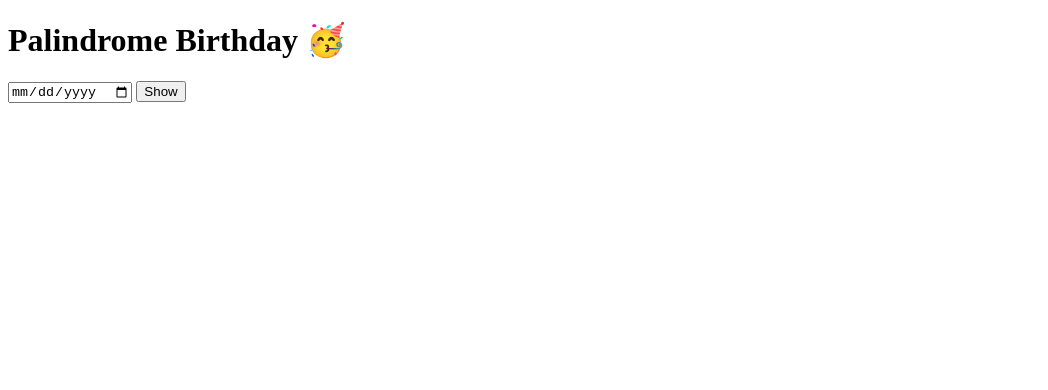
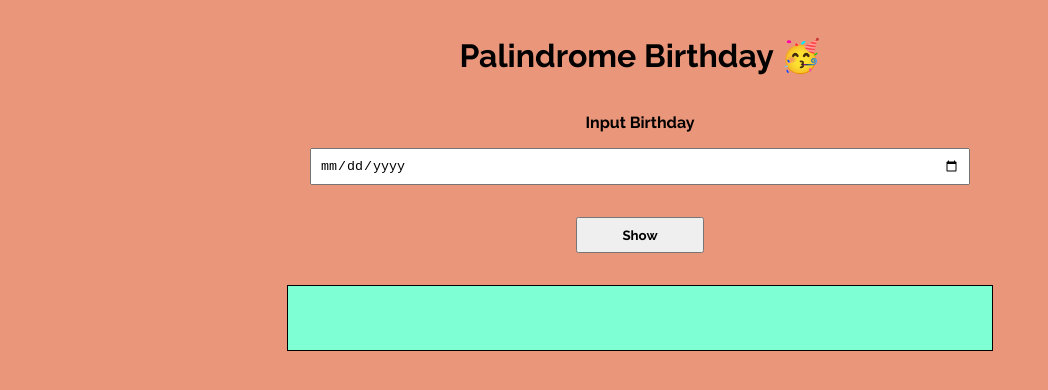
Before and after one commit to RakshaPawar108/palindrome-birthday-neogcamp, a plain HTML site: page index.html in a window 1280 px wide. Shown: the whole page, without its empty margins (0-1048 px from the left). Drawn offline with Linux system fonts and the light colour scheme.

Commit message:
style: styling added to the application

```diff
--- a/index.html
+++ b/index.html
@@ -1,17 +1,21 @@
 <!DOCTYPE html>
 <html lang="en">
   <head>
-    <meta charset="UTF-8">
-    <meta http-equiv="X-UA-Compatible" content="IE=edge">
-    <meta name="viewport" content="width=device-width, initial-scale=1.0">
+    <meta charset="UTF-8" />
+    <meta http-equiv="X-UA-Compatible" content="IE=edge" />
+    <meta name="viewport" content="width=device-width, initial-scale=1.0" />
     <title>Palindrome Birthday</title>
-    <link rel="stylesheet" href="./style.css">
+    <link rel="stylesheet" href="./style.css" />
   </head>
   <body>
     <h1>Palindrome Birthday 🥳</h1>
-    <input type="date" id="bday-input">
+    <div class="container">
+      <label for="bday-input">Input Birthday</label>
+      <input type="date" id="bday-input" />
       <button id="show-btn">Show</button>
       <div id="output"></div>
+    </div>
+
     <script src="./script.js"></script>
   </body>
 </html>
--- a/script.js
+++ b/script.js
@@ -207,7 +207,7 @@ function clickHandler() {
       var [ctr1, nextDate] = getNextPalindromeDate(dateObj);
       var [ctr2, prevDate] = getPreviousPalindromeDate(dateObj);
       if (ctr1 <= ctr2) {
-        outputDiv.innerText = `Oops!! Your birthday is not a palindrome..You missed by ${ctr1} days! The next palindrome date is ${nextDate.day}-${nextDate.month}-${nextDate.year} 😢.`;
+        outputDiv.innerText = `Oops!! Your birthday is not a palindrome....You missed by ${ctr1} days! The next palindrome date is ${nextDate.day}-${nextDate.month}-${nextDate.year} 😢.`;
       } else {
         outputDiv.innerText = `Oops!! Your birthday is not a palindrome..You missed by ${ctr2} days! The nearest palindrome date was ${prevDate.day}-${prevDate.month}-${prevDate.year} 😢.`;
       }
--- a/style.css
+++ b/style.css
@@ -0,0 +1,58 @@
+@import url('https://fonts.googleapis.com/css2?family=Raleway:ital,wght@0,400;0,700;1,400;1,700&display=swap');
+
+:root {
+    --primary-color: darksalmon;
+    --secondary-color: aquamarine;
+}
+
+body {
+    margin: 0;
+    padding: 0;
+    font-family: 'Raleway',
+    sans-serif;
+    background-color: var(--primary-color);
+}
+
+h1 {
+    text-align: center;
+    padding: 1rem;
+}
+
+.container {
+    display: flex;
+    flex-direction: column;
+    align-items: center;
+    justify-content:center;
+}
+
+label {
+    font-weight: bold;
+
+}
+
+#bday-input {
+    display: block;
+    padding: 0.5rem;
+    margin: 1rem;
+    width: 50%;
+}
+
+#show-btn {
+    display: block;
+    padding: 0.5rem;
+    width: 10%;
+    margin: 1rem;
+    font-family: inherit;
+    font-weight: bold;
+    cursor: pointer;
+
+}
+
+#output {
+    border: 1px solid black;
+    margin: 1rem;
+    padding: 2rem;
+    width: 50%;
+    font-weight: bold;
+    background-color: var(--secondary-color)
+}
```
Lines whose indentation alone changed are shown as unchanged.
